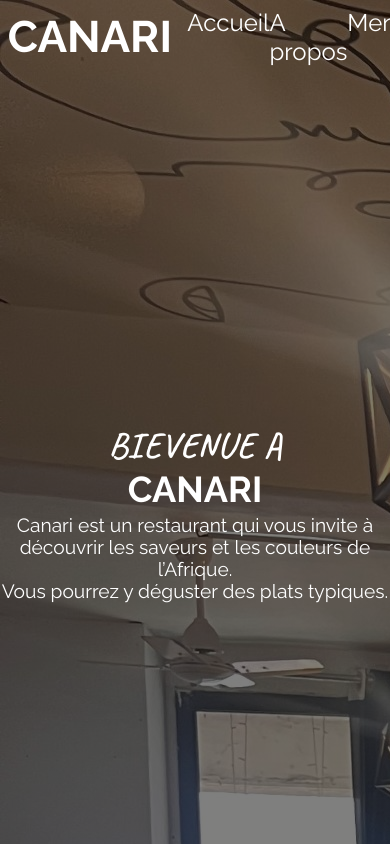
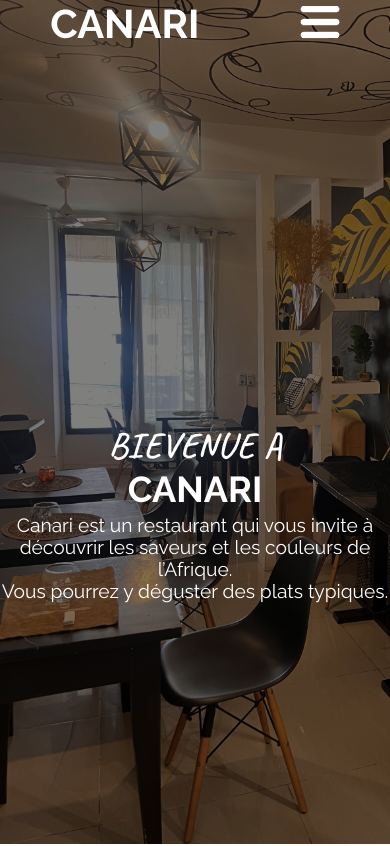
Before and after one commit to rxb3n/canari-site, a Vue app in the folder canari-site/: page / in a window 390 px wide. Shown: the top 846 px of the page. Built offline with nearby package versions, Linux system fonts and the light colour scheme.

Commit message:
responsive navbar

```diff
--- a/canari-site/src/components/Navbar.vue
+++ b/canari-site/src/components/Navbar.vue
@@ -16,7 +16,9 @@
             </div>
 
                 <a href="#cta-section"><p class="nav">Contact</p></a>
+
             </div>
+            <button class="hamburger-menu" id="toggle-menu"><img src="../assets/menu-icon.png" width="40" height="40"></button>
         </div>
     </section>
 </template>
--- a/canari-site/src/styles/hero.css
+++ b/canari-site/src/styles/hero.css
@@ -28,3 +28,11 @@
 .font-secondary {
   font-family: var(--secondary-font-family);
 }
+
+@media screen and (max-width: 850px) {
+
+  .hero-container {
+    background-size: cover;
+  }
+
+}
--- a/canari-site/src/styles/navbar.css
+++ b/canari-site/src/styles/navbar.css
@@ -33,23 +33,27 @@
   color: black;
 }
 
+.nav-container.scrolled img {
+  filter: invert();
+}
+
 
 
 .nav-elements {
     display: flex;
     justify-content: space-around;
-    width: 50vw;
-    padding-bottom: 2%;
-    padding-top: 2%;
+    width: 40vw;
+    padding-bottom: 1%;
+    padding-top: 1%;
 }
 
 .nav {
-    font-size: 1.5em;
+    font-size: 1.25em;
 }
 
 
 .logo {
-  font-size: 2.75em;
+  font-size: 2.5em;
 }
 
 .nav:hover {
@@ -60,7 +64,7 @@
 .dropbtn {
     background-color:transparent;
     color: white;
-    font-size: 1.5em;
+    font-size: 1.25em;
     border: none;
   }
 
@@ -85,8 +89,39 @@
     display: block;
   }
 
+  .hamburger-menu {
+    background-color: transparent;
+    border: none;
+    display: none;
+    filter: invert();
+  }
+
+
+
   .dropdown-content a:hover {background-color: #ddd;}
 
   .menu-dropdown:hover .dropdown-content {display: block;}
 
   .menu-dropdown:hover .dropbtn {background-color: grey;}
+
+
+
+/* RESPONSIVENESS */
+
+  @media screen and (max-width: 850px) {
+
+    .nav-container {
+      display: flex;
+      justify-content: space-around;
+    }
+
+    .hamburger-menu {
+      display: block !important;
+      transition: 0.2s
+    }
+
+    .nav-elements {
+      display: none;
+    }
+
+  }
```
